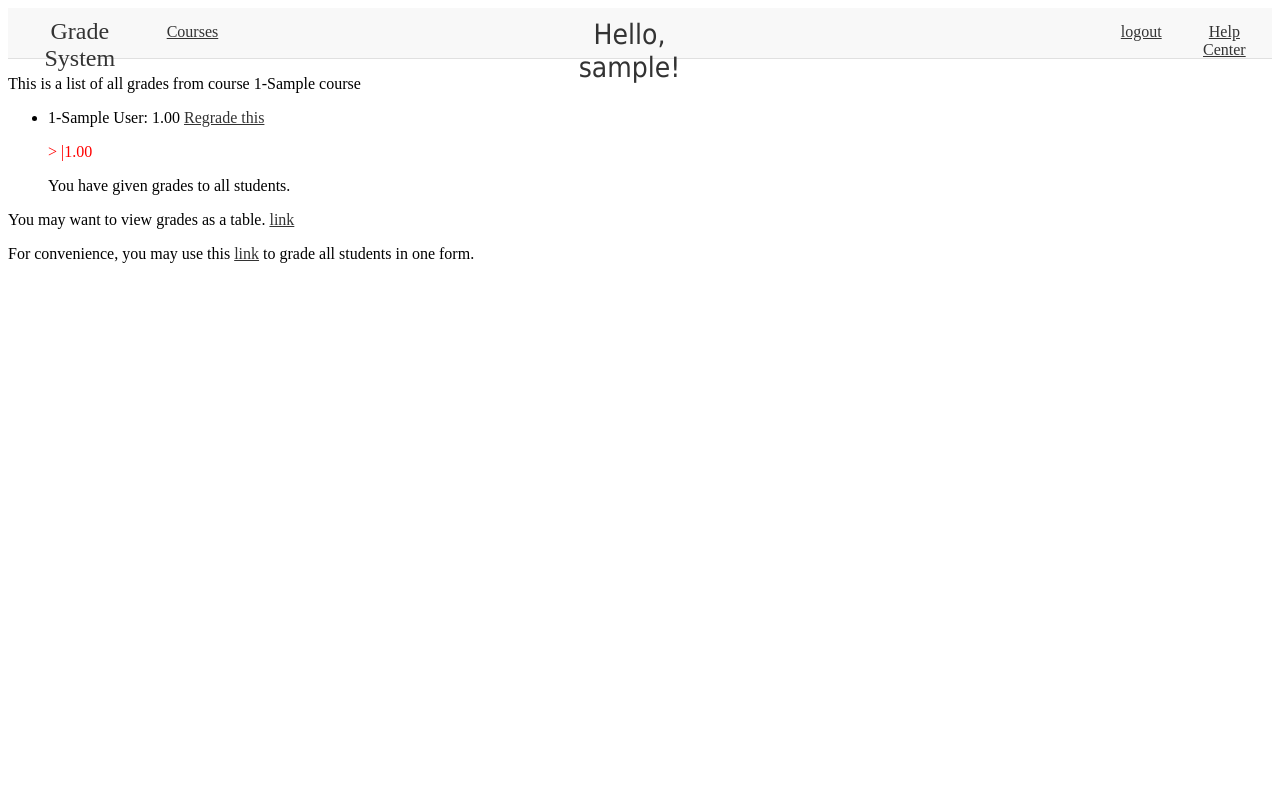
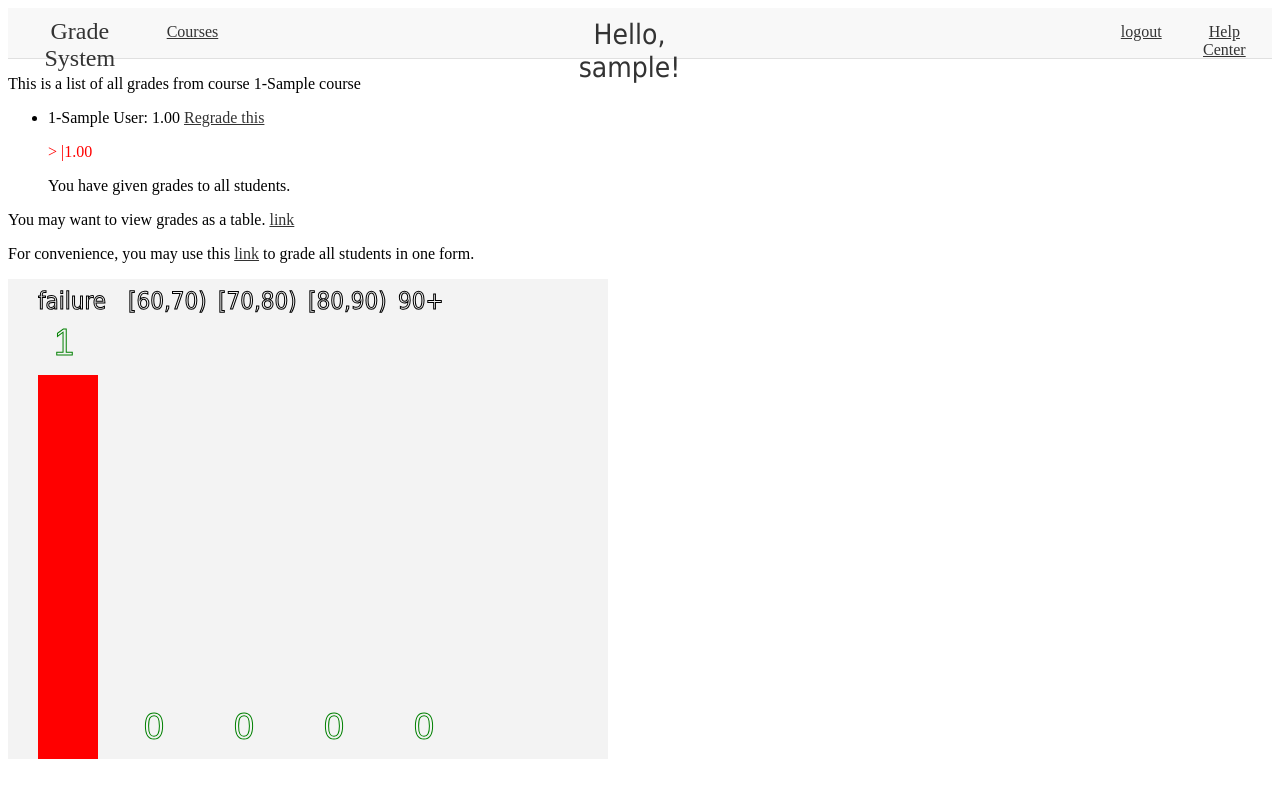
Before and after one commit to Fudanyrd/COMP130010, a Django app: page /grades/1/ in a window 1280 px wide. Run offline with Django 5.2, Linux system fonts and the light colour scheme; a user stored in the database is signed in; tables that the repository leaves empty hold one stand-in row (values such as "Sample post").

Commit message:
Add plot functionality in grades.html

```diff
--- a/myapp/templates/grades.html
+++ b/myapp/templates/grades.html
@@ -1,20 +1,17 @@
-{% extends "base.html" %}
-
-{% block content %}
+{% extends "base.html" %} {% block content %}
 <p>This is a list of all grades from course {{ course }}</p>
 <ul>
   {% for grade in grades %}
-      <li>{{ grade }} <a href="{% url 'myapp:regrade' grade.id %}">Regrade this</a></li>
+  <li>
+    {{ grade }} <a href="{% url 'myapp:regrade' grade.id %}">Regrade this</a>
+  </li>
   {% if grade.passed %}
-      <p style="color:green">{{ grade.bar_chart }}</p>
+  <p style="color: green">{{ grade.bar_chart }}</p>
   {% else %}
-      <p style="color:red">{{ grade.bar_chart }}</p>
-      {% endif %}
-    {% endfor %}
-
-    {% for student in ungraded %}
-    <li>{{ student }}: Ungraded
-      {% if student.gender == 'M' %}
+  <p style="color: red">{{ grade.bar_chart }}</p>
+  {% endif %} {% endfor %} {% for student in ungraded %}
+  <li>
+    {{ student }}: Ungraded {% if student.gender == 'M' %}
     <a href="{% url 'myapp:givegrade' course.id student.id %}">Grade Him</a>
     {% else %}
     <a href="{% url 'myapp:givegrade' course.id student.id %}">Grade Her</a>
@@ -26,10 +23,82 @@
 </ul>
 
 <p>
-    You may want to view grades as a table. <a href="{% url 'myapp:gradetb' course.id %}">link</a>
+  You may want to view grades as a table.
+  <a href="{% url 'myapp:gradetb' course.id %}">link</a>
 </p>
 <p>
-    For convenience, you may use this <a href="{% url 'myapp:gradeall' course.id %}">link</a>
+  For convenience, you may use this
+  <a href="{% url 'myapp:gradeall' course.id %}">link</a>
   to grade all students in one form.
 </p>
+
+<canvas class="barchart" width="600" height="480"></canvas>
+<script>
+  let chart = document.querySelector('.barchart');
+  let ctx = chart.getContext("2d");
+
+  // get distribution of grades.
+  getDistribution = (gds) => {
+    let res = [0, 0, 0, 0, 0];
+    for (grade of gds) {
+      if (grade >= 80) {
+        if (grade >= 90) { res[4] += 1; }
+        else { res[3] += 1; }
+      } else {
+        if (grade >= 70) { res[2] += 1; }
+        else {
+          if (grade >= 60) { res[1] += 1; }
+          else {res[0] += 1; }
+        }
+      }
+    }
+    return res;
+  }
+  // given an array, draw the bar chart.
+  draw = (arr, width, gap,maxWidth, maxHeight) => {
+    // width is the attribute of each bar.
+    // gap is the distance between bars.
+    let max = 0;
+    ctx.fillStyle = '#f3f3f3';
+    ctx.fillRect(0, 0, maxWidth, maxHeight);
+
+    for (let i = 0; i < arr.length; ++i) {
+      if (arr[i] > max) {
+        max = arr[i];
+      }
+    }
+    console.log(max);
+    let initialX = gap;
+    for (let i = 0; i < arr.length; ++i) {
+      let count = arr[i];
+      ctx.fillStyle = i===0 ? 'rgb(255,0,0)' : 'rgb(0, 0, 255)';
+      let height = Math.floor(0.8 * maxHeight * (count / max));
+      ctx.fillRect(initialX, maxHeight-height, width, height);
+      ctx.strokeStyle = "green";
+      ctx.lineWidth = 1;
+      ctx.font = "36px arial";
+      ctx.strokeText(`${count}`, initialX + 16, maxHeight-height-20);
+      initialX += (width + gap);
+    }
+    initialX = gap;
+    strs = ['failure', '[60,70)', '[70,80)', '[80,90)', '90+'];
+    for (let i = 0; i < 5; ++i) {
+      ctx.strokeStyle = "black";
+      ctx.lineWidth = 1;
+      ctx.font = "24px Tahoma";
+      ctx.strokeText(`${strs[i]}`, initialX, 30);
+      initialX += (width + gap);
+    }
+  }
+
+  // plot a barchart of grades to show distribution.
+  let gradearr = [];
+  // these lines will be replaced.. a little contradictory to instinct though...
+  {% for grade in grades %}
+    gradearr.push({{ grade.value }});
+  {% endfor %}
+
+  let distribution = getDistribution(gradearr);
+  draw(distribution, 60, 30, chart.width, chart.height);
+</script>
 {% endblock content %}
--- a/users/templates/help.html
+++ b/users/templates/help.html
@@ -145,6 +145,9 @@
     });
   }
 
+</script>
+{% endif %}
+<script>
   let blocks = document.querySelectorAll('div.entry');
   let colors = ['red', 'green', 'blue'];
   for (let i = 0; i < blocks.length; ++i) {
@@ -159,6 +162,5 @@
     });
   }
 </script>
-{% endif %}
   {% endblock content %}
 </div>
```
Lines whose indentation alone changed are shown as unchanged.
